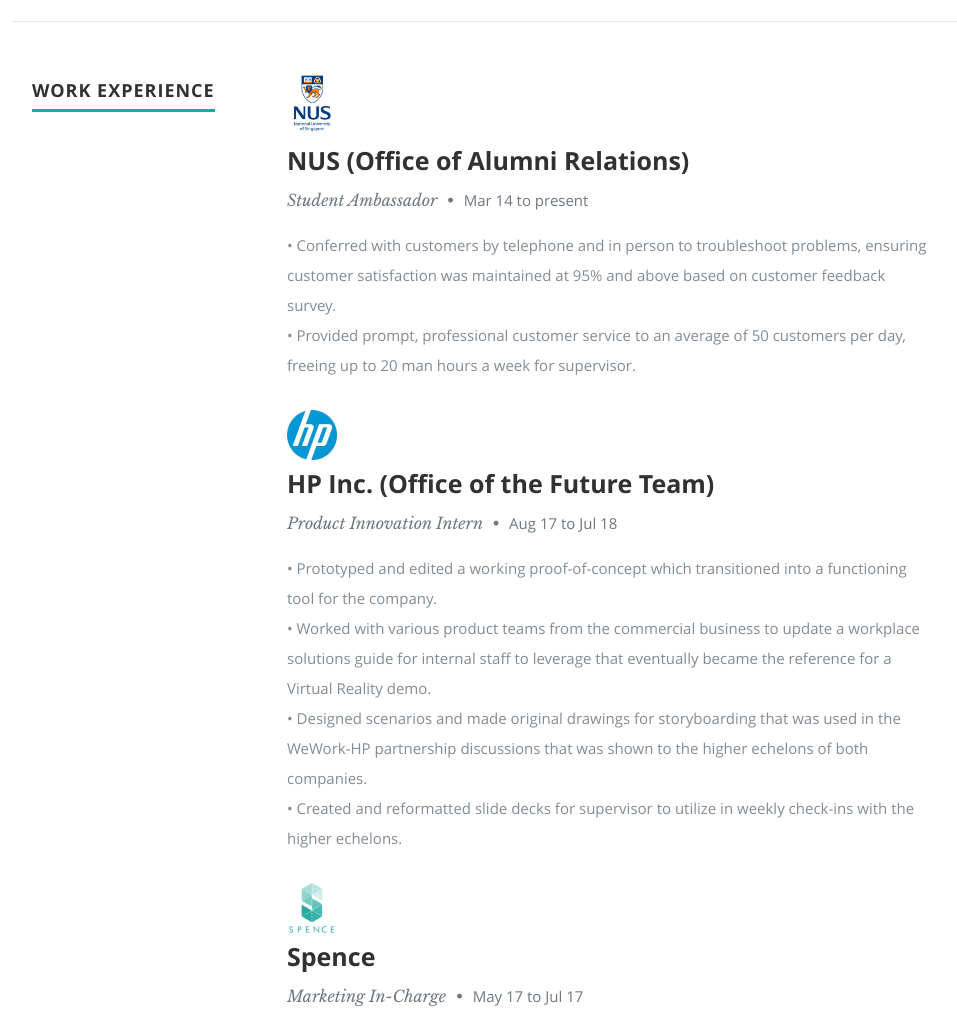
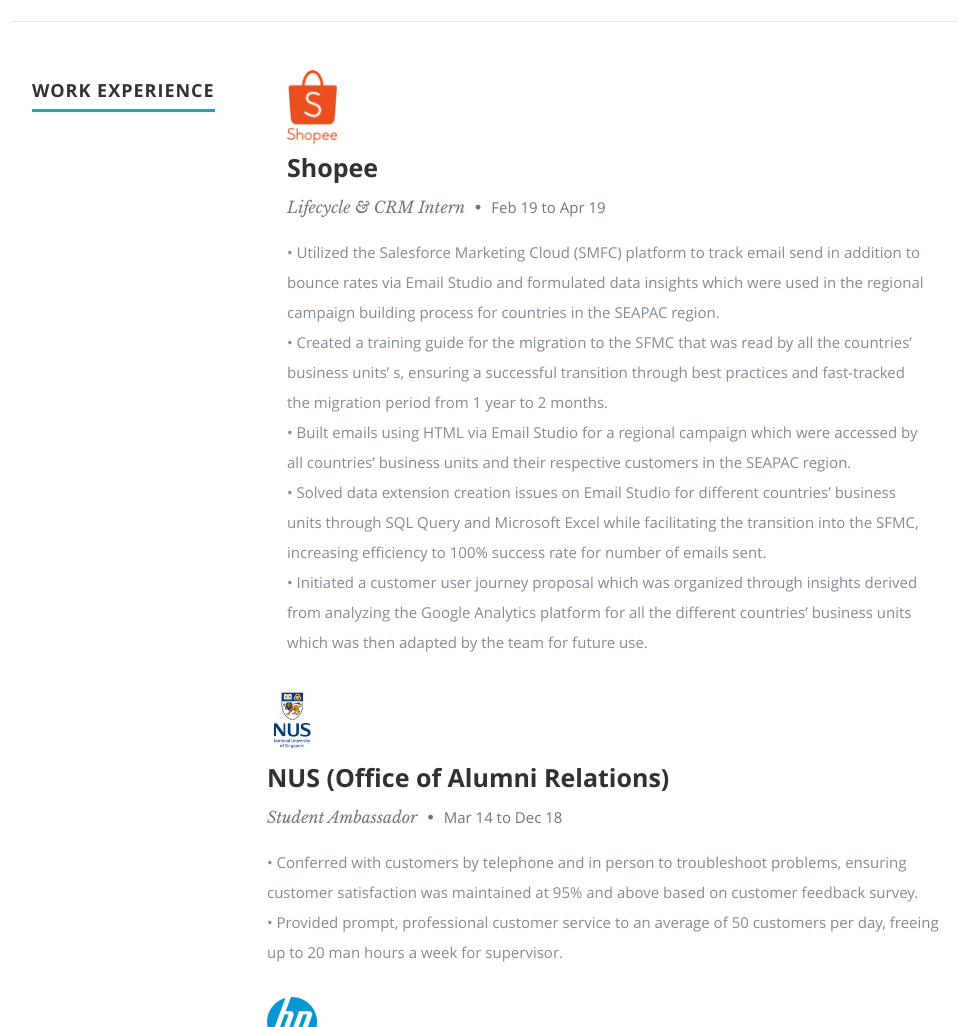
Before and after one commit to vashontnee/vashontnee.github.io, a plain HTML site: page index.html in a window 1280 px wide. Shown: the part 2282-3309 px from the top of the page, without its empty margins (118-1075 px from the left). Drawn offline with nearby package versions, Linux system fonts and the light colour scheme.

Commit message:
Updated website

```diff
--- a/index.html
+++ b/index.html
@@ -208,12 +208,33 @@
 
          <div class="nine columns main-col">
 
+         <div class="row item">
+
+                  <div class="twelve columns">
+
+                     <img src="images/logos/shopee.png" alt="NUS" width="50" height="50"><h3>Shopee</h3>
+                     <p class="info">Lifecycle & CRM Intern <span>&bull;</span> <em class="date">Feb 19 to Apr 19</em></p>
+
+                     <p>
+                           • Utilized the Salesforce Marketing Cloud (SMFC) platform to track email send in addition to bounce rates via Email Studio and formulated data insights which were used in the regional campaign building process for countries in the SEAPAC region.<br>
+                           • Created a training guide for the migration to the SFMC that was read by all the countries’ business units’ s, ensuring a successful transition through best practices and fast-tracked the migration period from 1 year to 2 months.<br>
+                           • Built emails using HTML via Email Studio for a regional campaign which were accessed by all countries’ business units and their respective customers in the SEAPAC region.<br>
+                           • Solved data extension creation issues on Email Studio for different countries’ business units through SQL Query and Microsoft Excel while facilitating the transition into the SFMC, increasing efficiency to 100% success rate for number of emails sent.<br>
+                           • Initiated a customer user journey proposal which was organized through insights derived from analyzing the Google Analytics platform for all the different countries’ business units which was then adapted by the team for future use.
+                     </p>
+
+                             </div>
+
+                          </div> <!-- item end -->
+
+         <div class="row item">
+
         <div class="row item">
 
                 <div class="twelve columns">
 
                     <img src="images/logos/nus.jpg" alt="NUS" width="50" height="50"><h3>NUS (Office of Alumni Relations)</h3>
-                    <p class="info">Student Ambassador <span>&bull;</span> <em class="date">Mar 14 to present</em></p>
+                    <p class="info">Student Ambassador <span>&bull;</span> <em class="date">Mar 14 to Dec 18</em></p>
 
                     <p>
                     • Conferred with customers by telephone and in person to troubleshoot problems, ensuring customer satisfaction was maintained at 95% and above based on customer feedback survey.<br>
```
Also changed, not shown: images/logos/shopee.png (added).
